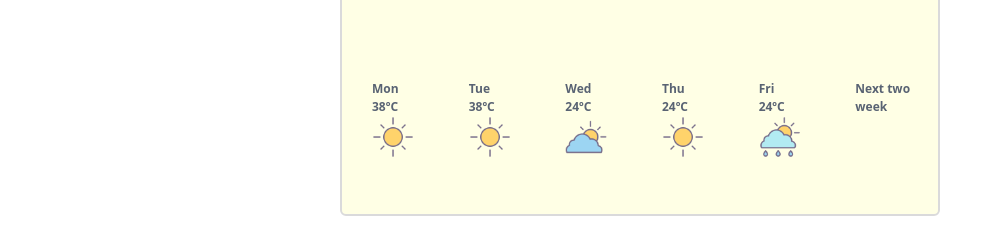
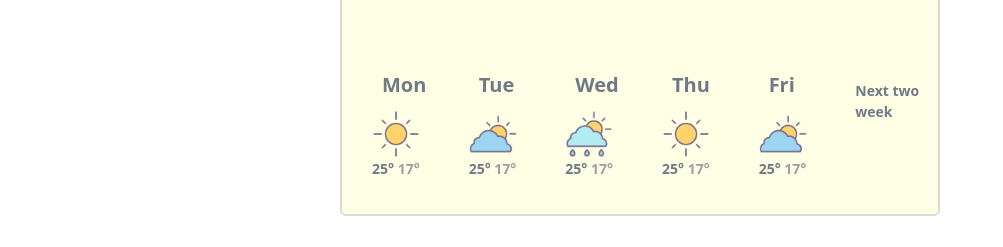
Before and after one commit to Elyzavetka/weather-app-vanilla-js, a website built with Parcel: page index.html in a window 1280 px wide. Shown: the part 378-625 px from the top of the page, without its empty margins (0-1003 px from the left). Built offline with nearby package versions, Linux system fonts and the light colour scheme.

Commit message:
Design changes in forecast.

```diff
--- a/index.html
+++ b/index.html
@@ -88,25 +88,25 @@
 
       <div class="row">
         <div class="col-2">
-          Mon<br />
-          38ºC<br/><img src="img/img1.png" width="42px" alt="" /><br />
-        </div>
+          <div class="weather-forecast-date">Mon</div><img src="img/img1.png" width="48px" alt="" /><br />
+          <span class="weather-forecast-tamparature-max">25°</span>
+            <span class="weather-forecast-tamparature-min"> 17°</span></div>
         <div class="col-2">
-          Tue<br />
-          38ºC<br/><img src="img/img1.png" width="42px" alt="" /><br />
-        </div>
+          <div class="weather-forecast-date">Tue</div><img src="img/img2.png" width="48px" alt="" /><br />
+        <span class="weather-forecast-tamparature-max">25°</span>
+            <span class="weather-forecast-tamparature-min"> 17°</span></div>
         <div class="col-2">
-          Wed<br />
-          24ºC<br/><img src="img/img2.png" width="42px" alt="" /><br />
-        </div>
+          <div class="weather-forecast-date">Wed</div><img src="img/img3.png" width="48px" alt="" /><br />
+        <span class="weather-forecast-tamparature-max">25°</span>
+            <span class="weather-forecast-tamparature-min"> 17°</span></div>
         <div class="col-2">
-          Thu<br />
-          24ºC<br/><img src="img/img1.png" width="42px" alt="" /><br />
-        </div>
+          <div class="weather-forecast-date">Thu</div><img src="img/img1.png" width="48px" alt="" /><br />
+        <span class="weather-forecast-tamparature-max">25°</span>
+            <span class="weather-forecast-tamparature-min"> 17°</span></div>
         <div class="col-2">
-          Fri<br />
-          24ºC<br/><img src="img/img3.png" width="42px" alt="" /><br />
-        </div>
+          <div class="weather-forecast-date">Fri</div><img src="img/img2.png" width="48px" alt="" /><br />
+        <span class="weather-forecast-tamparature-max">25°</span>
+            <span class="weather-forecast-tamparature-min"> 17°</span></div>
         <div class="col-2">
           Next two week<br />
           <br />
--- a/src/styles.css
+++ b/src/styles.css
@@ -69,8 +69,8 @@ p {
   margin: 0 auto;
 }
 .col-2 {
-  color: #596373;
-  font-size: 12px;
+  color: #707988;
+  font-size: 14px;
   font-weight: bold;
   position: relative;
   top: -170px;
@@ -78,11 +78,8 @@ p {
 }
 .col-6 {
   color: #596373;
-  font-size: 12px;
+  font-size: 15px;
   font-weight: bold;
-  position: relative;
-  top: -81px;
-  left: 10px;
 }
 .weather-app {
   background-color: #ffffe5;
@@ -93,3 +90,15 @@ p {
   padding: 20px;
   margin: 0 auto;
 }
+.weather-forecast-date {
+  color: #707988;
+  font-size: 20px;
+  position: relative;
+  top: -10px;
+  left: 10px;
+}
+.weather-forecast-tamparature-min {
+  color: #707988;
+
+  opacity: 0.7;
+}
```
